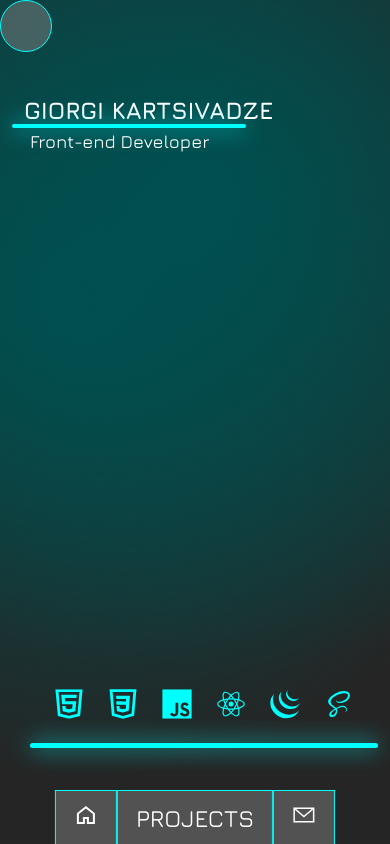
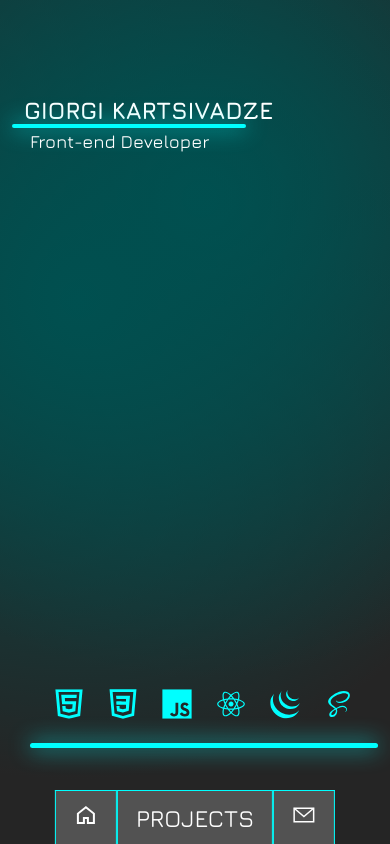
Before and after one commit to gkartsivadze/portfolio_GK, a React (Vite) app: page / in a window 390 px wide. Built offline with nearby package versions, Linux system fonts and the light colour scheme.

Commit message:
removed cursor on mobiles

```diff
--- a/src/App.jsx
+++ b/src/App.jsx
@@ -6,15 +6,18 @@ import ContactForm from './components/ContactForm'
 import { Outlet } from "react-router-dom";
 import Cursor from "./components/cursor";
 
+import useResize from "./hooks/useResize"
+
 function App() {
   const [contactFormState, setContactFormState] = useState(false)
+  const windowWidth = useResize();
   return (
     <>
       <Navigation setContactForm={setContactFormState} />
       <main>
         <Outlet />
         {contactFormState && <ContactForm setContactForm={setContactFormState} />}
-        <Cursor />
+        {windowWidth > 600 && <Cursor />}
       </main>
     </>
   )
```
